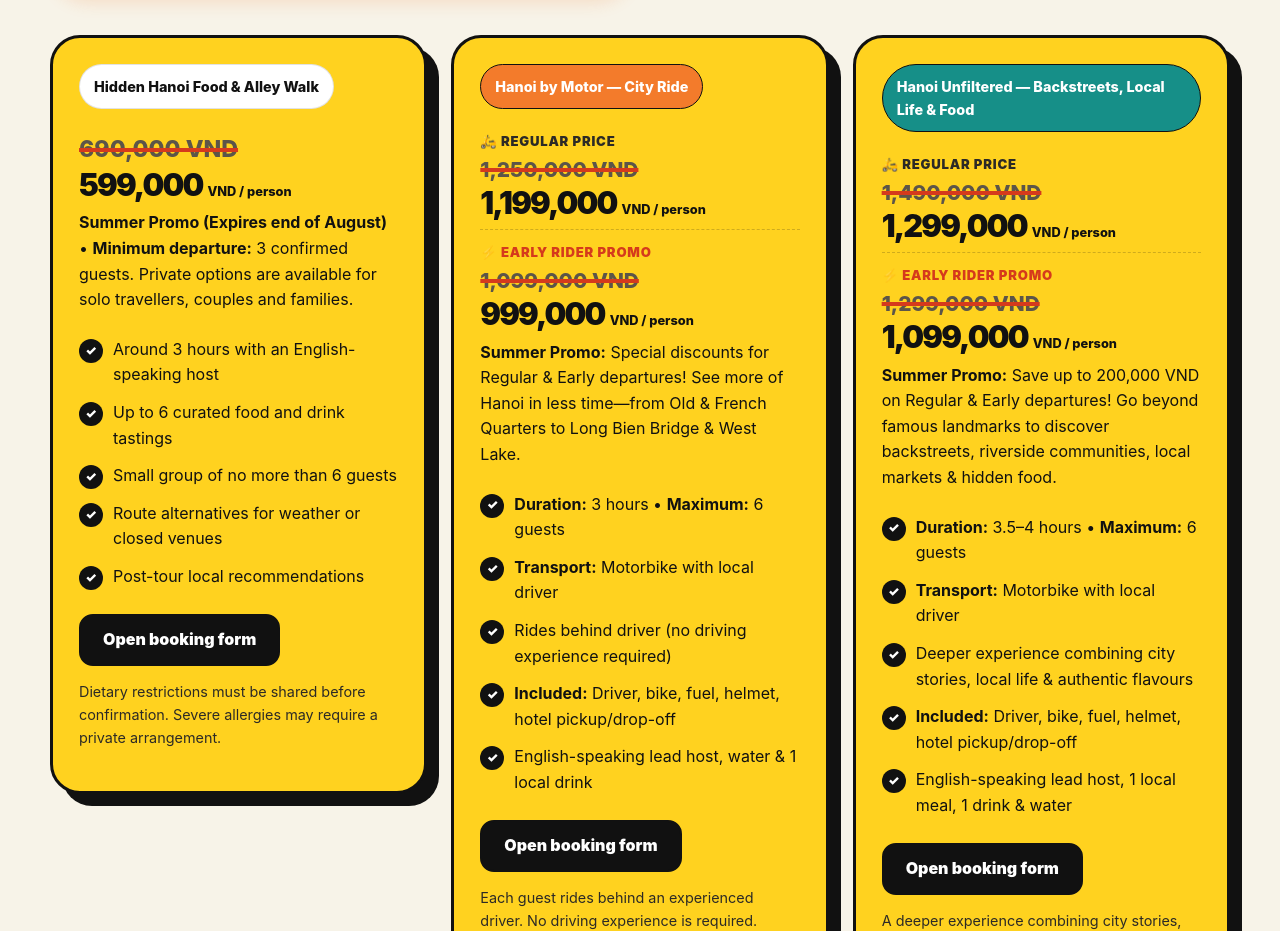
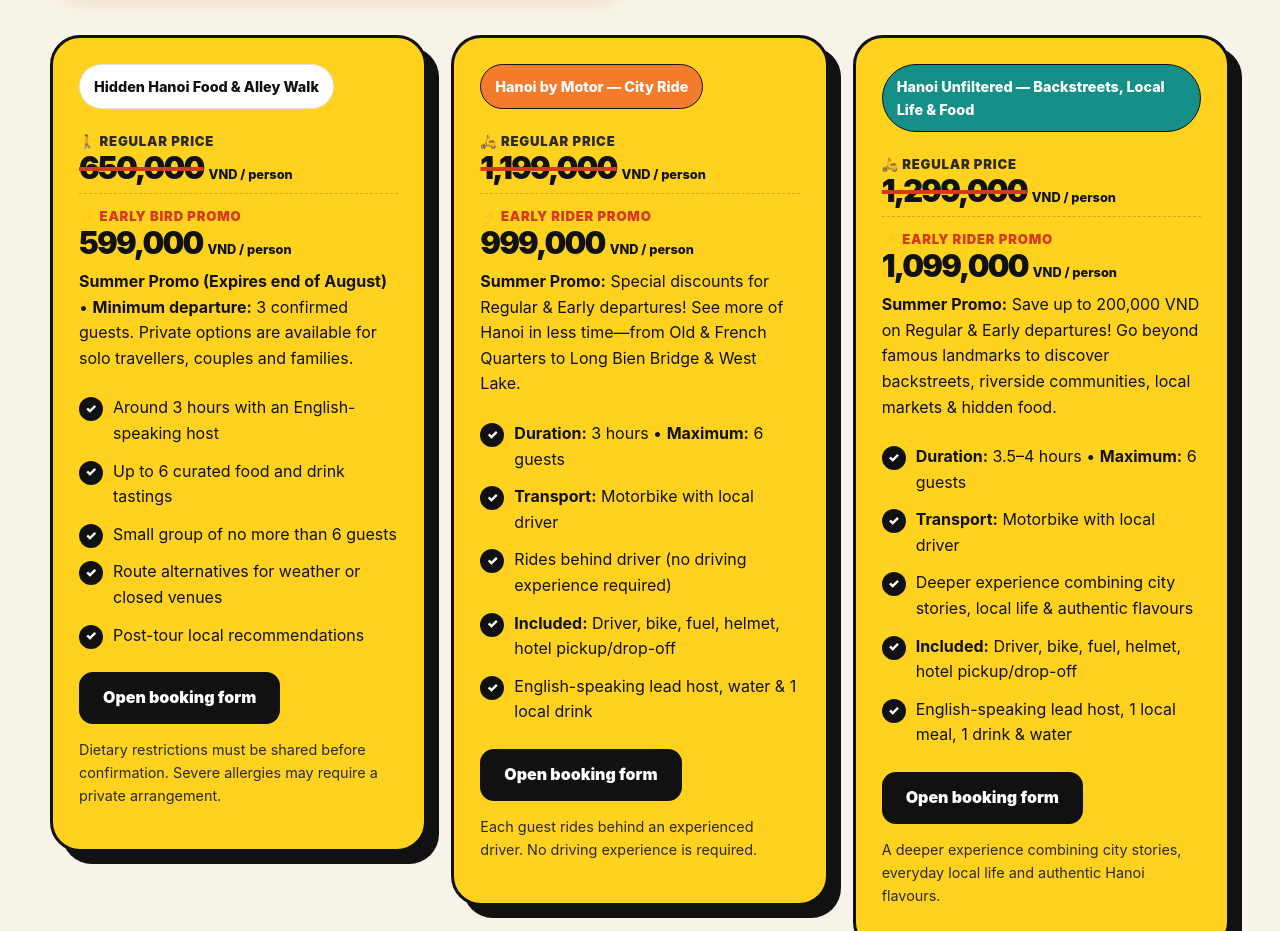
Before and after one commit to phamdat721101/hanoi-html, a plain HTML site: page index.html in a window 1280 px wide. Shown: the part 2484-3415 px from the top of the page. Drawn offline with Linux system fonts and the light colour scheme.

Commit message:
edit price box & add link form submit

```diff
--- a/index.html
+++ b/index.html
@@ -762,6 +762,12 @@
       margin-bottom: 2px
     }
 
+    .strike-number {
+      text-decoration: line-through;
+      text-decoration-color: #d53a1c;
+      text-decoration-thickness: 3.5px;
+    }
+
     .promo-price {
       font-size: clamp(1.65rem, 2.4vw, 2.85rem);
       font-weight: 1000;
@@ -1168,8 +1174,19 @@
         <div class="price-grid">
           <div class="price-card"><span class="pill" style="background:var(--white);">Hidden Hanoi Food & Alley
               Walk</span>
-            <div class="price-box"><span class="old-price">690,000 VND</span>
-              <div class="promo-price">599,000 <small>VND / person</small></div>
+            <div class="price-box">
+              <div style="margin-bottom:12px;padding-bottom:10px;border-bottom:1.5px dashed rgba(17,17,17,0.2);">
+                <div
+                  style="font-size:0.82rem;font-weight:900;text-transform:uppercase;letter-spacing:0.06em;color:#2c2a26;margin-bottom:1px;">
+                  🚶 Regular Price</div>
+                <div class="promo-price"><span class="strike-number">650,000</span> <small>VND / person</small></div>
+              </div>
+              <div>
+                <div
+                  style="font-size:0.82rem;font-weight:900;text-transform:uppercase;letter-spacing:0.06em;color:#d53a1c;margin-bottom:1px;">
+                  ⚡ Early Bird Promo</div>
+                <div class="promo-price">599,000 <small>VND / person</small></div>
+              </div>
             </div>
             <p><b>Summer Promo (Expires end of August)</b> • <b>Minimum departure:</b> 3 confirmed guests. Private
               options are available for solo travellers, couples and families.</p>
@@ -1179,7 +1196,7 @@
               <div class="check">Small group of no more than 6 guests</div>
               <div class="check">Route alternatives for weather or closed venues</div>
               <div class="check">Post-tour local recommendations</div>
-            </div><a class="btn btn-dark open-form-link" href="#" target="_blank" rel="noopener">Open booking form</a>
+            </div><a class="btn btn-dark" href="https://docs.google.com/forms/d/e/1FAIpQLSclzSBUSEDmiGlD2nNPXRzAci2oVdoTZp9pC8tbLF4RcvZWPQ/viewform?usp=publish-editor" target="_blank" rel="noopener">Open booking form</a>
             <p class="small" style="margin-top:14px;color:#2c2a26">Dietary restrictions must be shared before
               confirmation. Severe allergies may require a private arrangement.</p>
           </div>
@@ -1189,13 +1206,13 @@
               <div style="margin-bottom:12px;padding-bottom:10px;border-bottom:1.5px dashed rgba(17,17,17,0.2);">
                 <div
                   style="font-size:0.82rem;font-weight:900;text-transform:uppercase;letter-spacing:0.06em;color:#2c2a26;margin-bottom:1px;">
-                  🛵 Regular Price</div><span class="old-price" style="font-size:1.3rem;">1,250,000 VND</span>
-                <div class="promo-price">1,199,000 <small>VND / person</small></div>
+                  🛵 Regular Price</div>
+                <div class="promo-price"><span class="strike-number">1,199,000</span> <small>VND / person</small></div>
               </div>
               <div>
                 <div
                   style="font-size:0.82rem;font-weight:900;text-transform:uppercase;letter-spacing:0.06em;color:#d53a1c;margin-bottom:1px;">
-                  ⚡ Early Rider Promo</div><span class="old-price" style="font-size:1.3rem;">1,099,000 VND</span>
+                  ⚡ Early Rider Promo</div>
                 <div class="promo-price">999,000 <small>VND / person</small></div>
               </div>
             </div>
@@ -1207,7 +1224,7 @@
               <div class="check">Rides behind driver (no driving experience required)</div>
               <div class="check"><b>Included:</b> Driver, bike, fuel, helmet, hotel pickup/drop-off</div>
               <div class="check">English-speaking lead host, water & 1 local drink</div>
-            </div><a class="btn btn-dark open-form-link" href="#" target="_blank" rel="noopener">Open booking form</a>
+            </div><a class="btn btn-dark" href="https://docs.google.com/forms/d/1D1hUfxSrdRLLQci-fb1UDt0CShSGQ2kIq3iF0wkQvD8/viewform?edit_requested=true" target="_blank" rel="noopener">Open booking form</a>
             <p class="small" style="margin-top:14px;color:#2c2a26">Each guest rides behind an experienced driver. No
               driving experience is required.</p>
           </div>
@@ -1218,13 +1235,13 @@
               <div style="margin-bottom:12px;padding-bottom:10px;border-bottom:1.5px dashed rgba(17,17,17,0.2);">
                 <div
                   style="font-size:0.82rem;font-weight:900;text-transform:uppercase;letter-spacing:0.06em;color:#2c2a26;margin-bottom:1px;">
-                  🛵 Regular Price</div><span class="old-price" style="font-size:1.3rem;">1,490,000 VND</span>
-                <div class="promo-price">1,299,000 <small>VND / person</small></div>
+                  🛵 Regular Price</div>
+                <div class="promo-price"><span class="strike-number">1,299,000</span> <small>VND / person</small></div>
               </div>
               <div>
                 <div
                   style="font-size:0.82rem;font-weight:900;text-transform:uppercase;letter-spacing:0.06em;color:#d53a1c;margin-bottom:1px;">
-                  ⚡ Early Rider Promo</div><span class="old-price" style="font-size:1.3rem;">1,299,000 VND</span>
+                  ⚡ Early Rider Promo</div>
                 <div class="promo-price">1,099,000 <small>VND / person</small></div>
               </div>
             </div>
@@ -1236,7 +1253,7 @@
               <div class="check">Deeper experience combining city stories, local life & authentic flavours</div>
               <div class="check"><b>Included:</b> Driver, bike, fuel, helmet, hotel pickup/drop-off</div>
               <div class="check">English-speaking lead host, 1 local meal, 1 drink & water</div>
-            </div><a class="btn btn-dark open-form-link" href="#" target="_blank" rel="noopener">Open booking form</a>
+            </div><a class="btn btn-dark" href="https://docs.google.com/forms/d/1Q8e0H4cEfrhLRMe6NtvUyXOZ89lhYkm21XACkvrJTGM/viewform?edit_requested=true" target="_blank" rel="noopener">Open booking form</a>
             <p class="small" style="margin-top:14px;color:#2c2a26">A deeper experience combining city stories, everyday
               local life and authentic Hanoi flavours.</p>
           </div>
```
